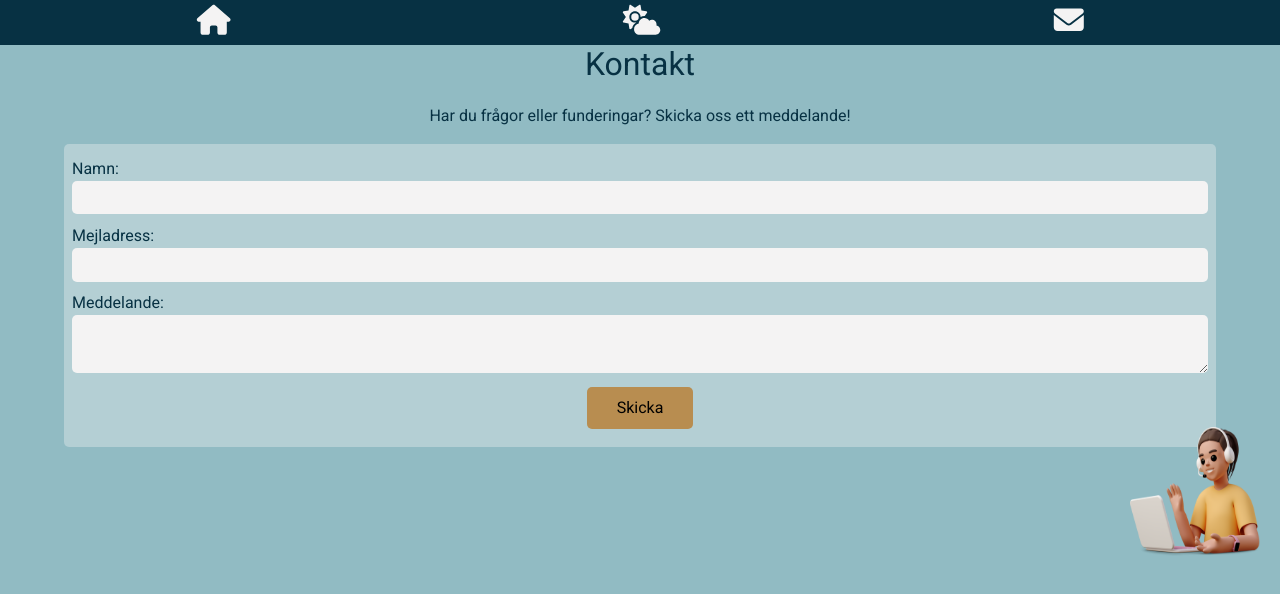
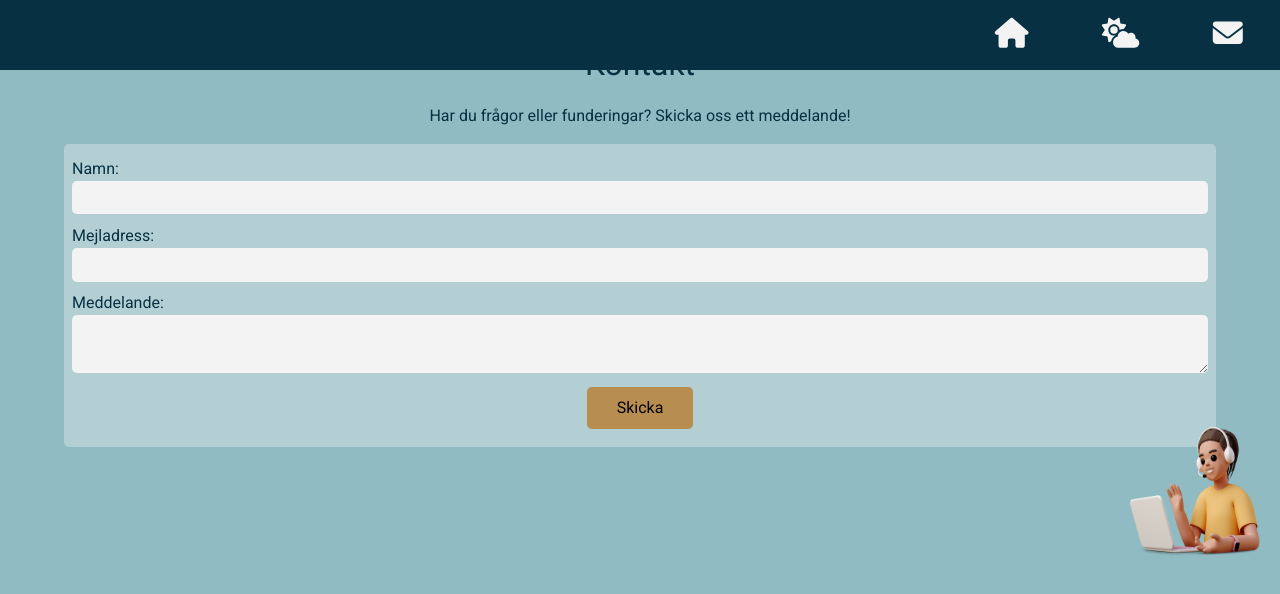
Before and after one commit to tittieth/Final_Project, a React (Vite) app: page /contact in a window 1280 px wide. Shown: the top 594 px of the page. Built offline with nearby package versions, Linux system fonts and the light colour scheme; a web font is replaced by a local one.

Commit message:
Styling: move icons to the end of the nav

```diff
--- a/src/style/navigation.scss
+++ b/src/style/navigation.scss
@@ -29,5 +29,13 @@ nav {
     top: 0;
     bottom: auto;
     margin-top: 0;
+
+    ul {
+      justify-content: flex-end;
+    }
+
+    .nav-icon {
+      margin: 0.8rem 2rem;
+    }
   }
 }
```
